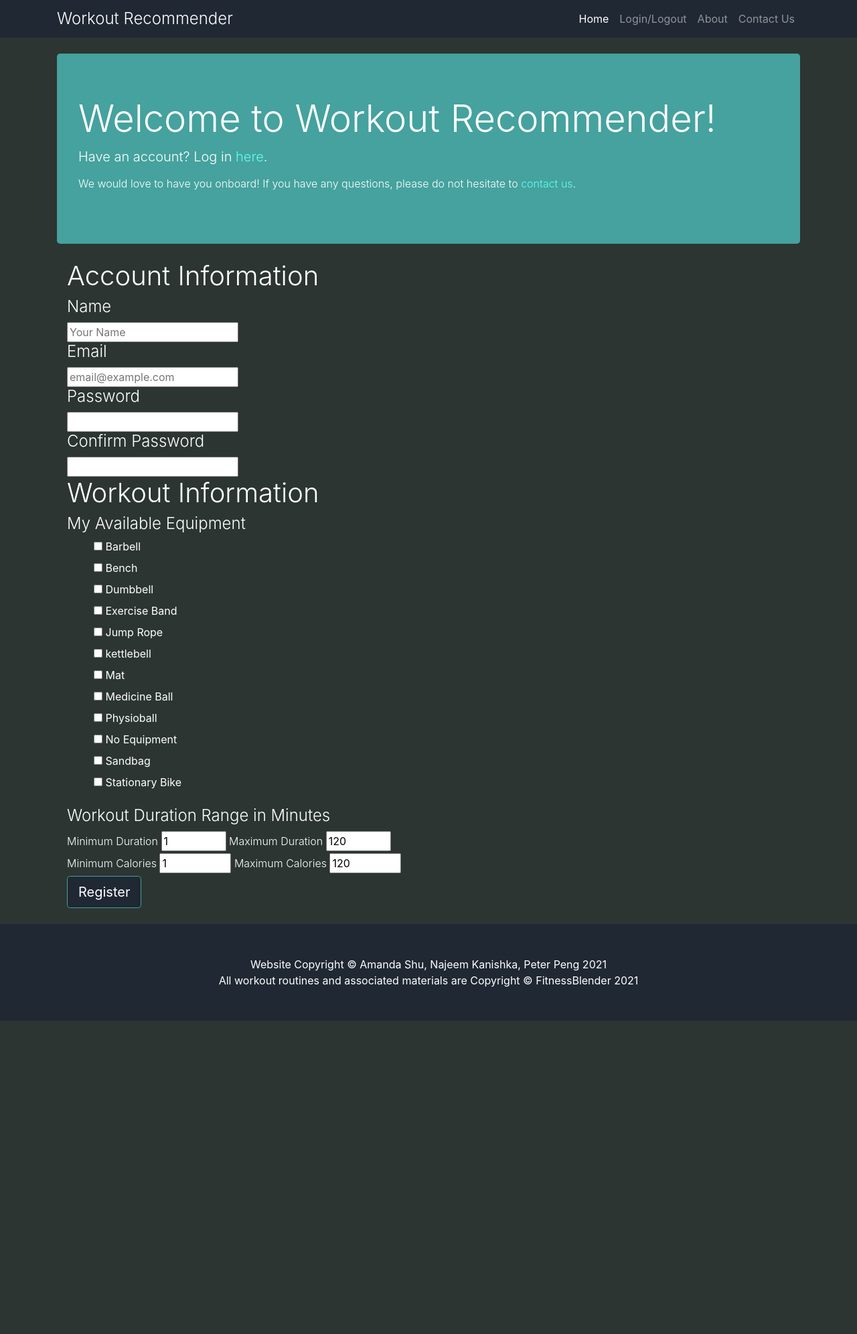
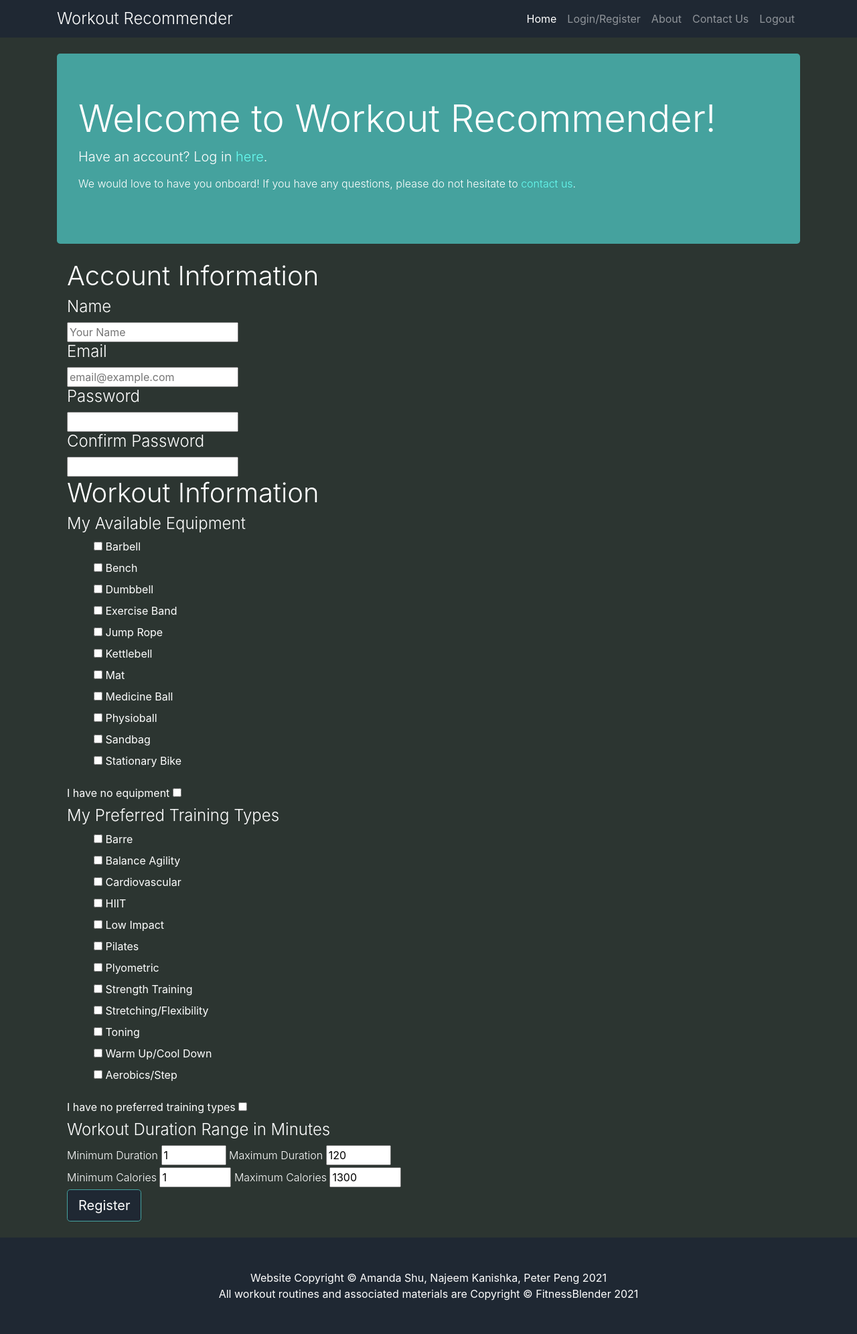
Before and after one commit to amandashu/Workout_Recommender, a Flask app: page /register in a window 1280 px wide. Shown: the whole page at 67% size. Before the commit the page ends 1524 px from the top, so only its background shows below. Run offline with Flask 2, Linux system fonts and the light colour scheme; parts of the project's set-up code (start-up, migrations or seed data) failed here and were passed over; some libraries are stand-ins or nearby versions.

Commit message:
add logout, update registration form with training type and checkboxes for no equipment/training type

```diff
--- a/app.py
+++ b/app.py
@@ -37,11 +37,22 @@ def registration_page():
         cur.execute("SELECT email FROM users WHERE email = %s", (form.email.data,))
         result = cur.fetchone()
         if result is not None: # display error
-            print('here')
             return render_template('registration_page.html', form=form, email_error=True)
         else: # insert user into database
+            # hash the password
             hashed_password = bcrypt.generate_password_hash(form.password.data).decode('utf-8')
-            equipment_string = str(form.equipment.data)[1:-1].replace('\'','')
+
+            # insert string of available equipment, else empty string
+            if form.no_equipment.data == False:
+                equipment_string = str(form.equipment.data)[1:-1].replace('\'','')
+            else:
+                equipment_string = ''
+
+            # insert string of preferred training types, else have all types
+            if form.no_training_type.data == False:
+                training_type_string = str(form.training_type.data)[1:-1].replace('\'','')
+            else:
+                training_type_string = str([x[0] for x in form.training_type.choices])[1:-1].replace('\'','')
 
             # get next user id
             cur.execute("SELECT MAX(user_id) FROM users")
@@ -54,10 +65,10 @@ def registration_page():
             # insert into data base
             cur.execute("""
                         INSERT INTO users(user_id, name, email, password, equipment,
-                        min_duration, max_duration, min_calories, max_calories)
-                        VALUES(%s, %s,%s,%s,%s,%s,%s,%s,%s)""",
+                        training_type, min_duration, max_duration, min_calories,
+                        max_calories) VALUES(%s,%s,%s,%s,%s,%s,%s,%s,%s,%s)""",
                         (user_id, form.name.data, form.email.data, hashed_password,
-                        equipment_string, form.min_duration.data,
+                        equipment_string, training_type_string, form.min_duration.data,
                         form.max_duration.data, form.min_calories.data,
                         form.max_calories.data)
                         )
@@ -69,7 +80,6 @@ def registration_page():
 @app.route('/login', methods=['GET', 'POST'])
 def login_page():
     form = LoginForm()
-    session.pop('user_id', None) # removes session if currently in one
     if form.validate_on_submit():
         cur = db.connection.cursor()
 
@@ -96,14 +106,20 @@ def login_page():
 def recommendation_page():
     # if user is not logged in, redirect to login page
     if g.user is None:
-        form = LoginForm()
-        return render_template('login_page.html', form=form)
+        # form = LoginForm()
+        # return render_template('login_page.html', form=form)
+        return redirect(url_for('login_page'))
 
 
     cur = db.connection.cursor()
     query = cur.execute("SELECT * FROM fbworkouts_meta")
     results = cur.fetchall()
     return render_template('recommendation_page.html', workouts=results)
+
+@app.route('/logout')
+def logout():
+    session.pop('user_id', None) # removes session if currently in one
+    return redirect(url_for('login_page'))
 
 @app.route('/about')
 def about_page():
--- a/forms.py
+++ b/forms.py
@@ -1,5 +1,5 @@
 from flask_wtf import FlaskForm
-from wtforms import StringField, PasswordField, SubmitField, SelectMultipleField, IntegerField, ValidationError, widgets
+from wtforms import StringField, PasswordField, SubmitField, SelectMultipleField, IntegerField, ValidationError, widgets, BooleanField
 from wtforms.validators import DataRequired, Email, EqualTo, NumberRange
 
 class MultiCheckboxField(SelectMultipleField):
@@ -16,10 +16,21 @@ class RegistrationForm(FlaskForm):
     equipment = MultiCheckboxField('My Available Equipment', choices=[
         ('barbell','Barbell'), ('bench','Bench'), ('dumbbell','Dumbbell'),
         ('exercise_band','Exercise Band'), ('jump_rope','Jump Rope') ,
-        ('Kettlebell','kettlebell'), ('mat','Mat'), ('medicine_ball','Medicine Ball'),
-        ('physioball','Physioball'), ('no_equipment', 'No Equipment'),
+        ('kettlebell','Kettlebell'), ('mat','Mat'), ('medicine_ball','Medicine Ball'),
+        ('physioball','Physioball'), #('no_equipment', 'No Equipment')
         ('sandbag','Sandbag'), ('stationary_bike','Stationary Bike')
-    ], validators=[DataRequired()])
+    ])
+    no_equipment = BooleanField('I have no equipment', render_kw={'onchange': "hide(equipment_div)"})
+
+    training_type = MultiCheckboxField('My Preferred Training Types', choices=[
+        ('barre', 'Barre'), ('balane_agility', 'Balance Agility'), ('cardiovascular',
+        'Cardiovascular'), ('hiit', 'HIIT'), ('low_impact', 'Low Impact'),
+        ('pilates', 'Pilates'), ('plyometric', 'Plyometric'), ('strength_training',
+        'Strength Training'), ('stretching_flexibility','Stretching/Flexibility'),
+        ('toning','Toning'), ('warm_up_cool_down','Warm Up/Cool Down'),
+        ('aerobics_step','Aerobics/Step')
+    ])
+    no_training_type = BooleanField('I have no preferred training types', render_kw={'onchange': "hide(training_type_div)"})
 
     min_duration = IntegerField('Minimum Duration',
                     validators=[DataRequired(), NumberRange(1,120)]) # fb workout between 3-96 minutes
@@ -41,6 +52,14 @@ class RegistrationForm(FlaskForm):
         if field.data < form.min_calories.data:
             raise ValidationError('Minimum Calories must be less than Maximum Calories')
 
+    def validate_no_equipment(form, field):
+        if field.data == False and form.equipment.data == []:
+            raise ValidationError('Must Select Available Equipment or No Equipment Option')
+
+    def validate_no_training_type(form, field):
+        if field.data == False and form.training_type.data == []:
+            raise ValidationError('Must SelectPreferred Training Type or No Preferred Training Type Option')
+
 class LoginForm(FlaskForm):
     email = StringField('Email', validators=[DataRequired(), Email()])
     password = PasswordField('Password', validators=[DataRequired()])
--- a/templates/base.html
+++ b/templates/base.html
@@ -34,13 +34,16 @@
             </a>
           </li>
           <li class="nav-item">
-            <a class="nav-link" href="{{ url_for('login_page') }}">Login/Logout</a>
+            <a class="nav-link" href="{{ url_for('login_page') }}">Login/Register</a>
           </li>
           <li class="nav-item">
             <a class="nav-link" href="{{ url_for('about_page') }}">About</a>
           </li>
           <li class="nav-item">
             <a class="nav-link" href="{{ url_for('contact_page') }}">Contact Us</a>
+          </li>
+          <li class="nav-item">
+            <a class="nav-link" href="{{ url_for('logout') }}">Logout</a>
           </li>
         </ul>
       </div>
@@ -63,6 +66,7 @@
   <!-- Bootstrap core JavaScript -->
   <script src="{{ url_for('static',filename='vendor/jquery/jquery.min.js') }}"></script>
   <script src="{{ url_for('static',filename='vendor/bootstrap/js/bootstrap.bundle.min.js') }}"></script>
+  {% block scripts %}{% endblock %}
 
 </body>
 
--- a/templates/recommendation_page.html
+++ b/templates/recommendation_page.html
@@ -32,7 +32,7 @@
                   <p class="card-text">Equipment: {{ w[4] }} <br> Training Type: {{ w[5] }} <br>  Body Focus: {{ w[6] }}</p>
                 </div>
                 <div class="card-footer">
-                  <a href="{{ w[2] }}" class="btn btn-primary">Start Workout!</a>
+                  <a href="{{ w[2] }}" class="btn btn-primary" target="_blank">Start Workout!</a>
                 </div>
               </div>
             </div>
@@ -53,7 +53,7 @@
                 <p class="card-text">Equipment: {{ w[4] }} <br> Training Type: {{ w[5] }} <br>  Body Focus: {{ w[6] }}</p>
               </div>
               <div class="card-footer">
-                <a href="{{ w[2] }}" class="btn btn-primary">Start Workout!</a>
+                <a href="{{ w[2] }}" class="btn btn-primary" target="_blank">Start Workout!</a>
               </div>
             </div>
           </div>
--- a/templates/registration_page.html
+++ b/templates/registration_page.html
@@ -62,7 +62,7 @@
             <div class="">
               <h2 class="display-5">Workout Information</h2>
 
-              <div>
+              <div id='equipment_div'>
                 {{ form.equipment.label(class='display-6') }}<br>
                 {{ form.equipment(size=12, style='list-style: none;') }}
                 {% if form.equipment.errors %}
@@ -71,6 +71,37 @@
                     {% endfor %}
                 {% endif %}
               </div>
+
+              <div>
+                {{ form.no_equipment.label(class='display-8') }}
+                {{ form.no_equipment(size=12, style='list-style: none;') }}
+                {% if form.no_equipment.errors %}
+                    {% for e in form.no_equipment.errors %}
+                      <span>{{ e}} </span>
+                    {% endfor %}
+                {% endif %}
+              </div>
+
+              <div id='training_type_div'>
+                {{ form.training_type.label(class='display-6') }}<br>
+                {{ form.training_type(size=12, style='list-style: none;') }}
+                {% if form.training_type.errors %}
+                    {% for e in form.training_type.errors %}
+                      <span>{{ e}} </span>
+                    {% endfor %}
+                {% endif %}
+              </div>
+
+              <div>
+                {{ form.no_training_type.label(class='display-8') }}
+                {{ form.no_training_type(size=12, style='list-style: none;') }}
+                {% if form.no_training_type.errors %}
+                    {% for e in form.no_equipment.errors %}
+                      <span>{{ e}} </span>
+                    {% endfor %}
+                {% endif %}
+              </div>
+
               <h3 class="display-6">Workout Duration Range in Minutes</h3>
               <div>
                 {{ form.min_duration.label(class='display-7') }}
@@ -99,7 +130,7 @@
                 {% endif %}
 
                 {{ form.max_calories.label(class='display-7') }}
-                {{ form.max_calories(size=5, value=120, placeholder=120) }}
+                {{ form.max_calories(size=5, value=1300, placeholder=120) }}
                 {% if form.max_calories.errors %}
                     {% for e in form.max_calories.errors %}
                       <span>{{ e}} </span>
@@ -116,3 +147,21 @@
   </div>
 
 {% endblock content %}
+{% block scripts %}
+<script>
+  function hide(div) {
+    if (div.style.display == "none") {
+      div.style.display =  "inline"
+    } else {
+      // console.log($(div).find('ul'))
+      let field = div.id.substring(0,div.id.indexOf('_div'))
+      let ul = document.getElementById(field)
+      for (var i = 0, len = ul.childNodes.length; i < len; i++ ) {
+          let li = document.getElementById(field+ '-' +i)
+            li.checked = false
+      }
+      div.style.display = "none"
+    }
+  }
+</script>
+{% endblock scripts %}
--- a/workout_db.sql
+++ b/workout_db.sql
@@ -10,14 +10,14 @@ CREATE TABLE IF NOT EXISTS users
     name VARCHAR(100),
     email VARCHAR(100),
     password VARCHAR(100),
-    equipment VARCHAR(100),
+    equipment VARCHAR(300),
+    training_type VARCHAR(300),
     min_duration INT,
     max_duration INT,
     min_calories INT,
     max_calories INT
 );
 
-SELECT password FROM users WHERE email='abcd@gmail.com';
 
 -- manually upload fb_workouts.csv into table fbworkouts_meta with the following datatypes
 --      workout_id INT PRIMARY KEY,
```
